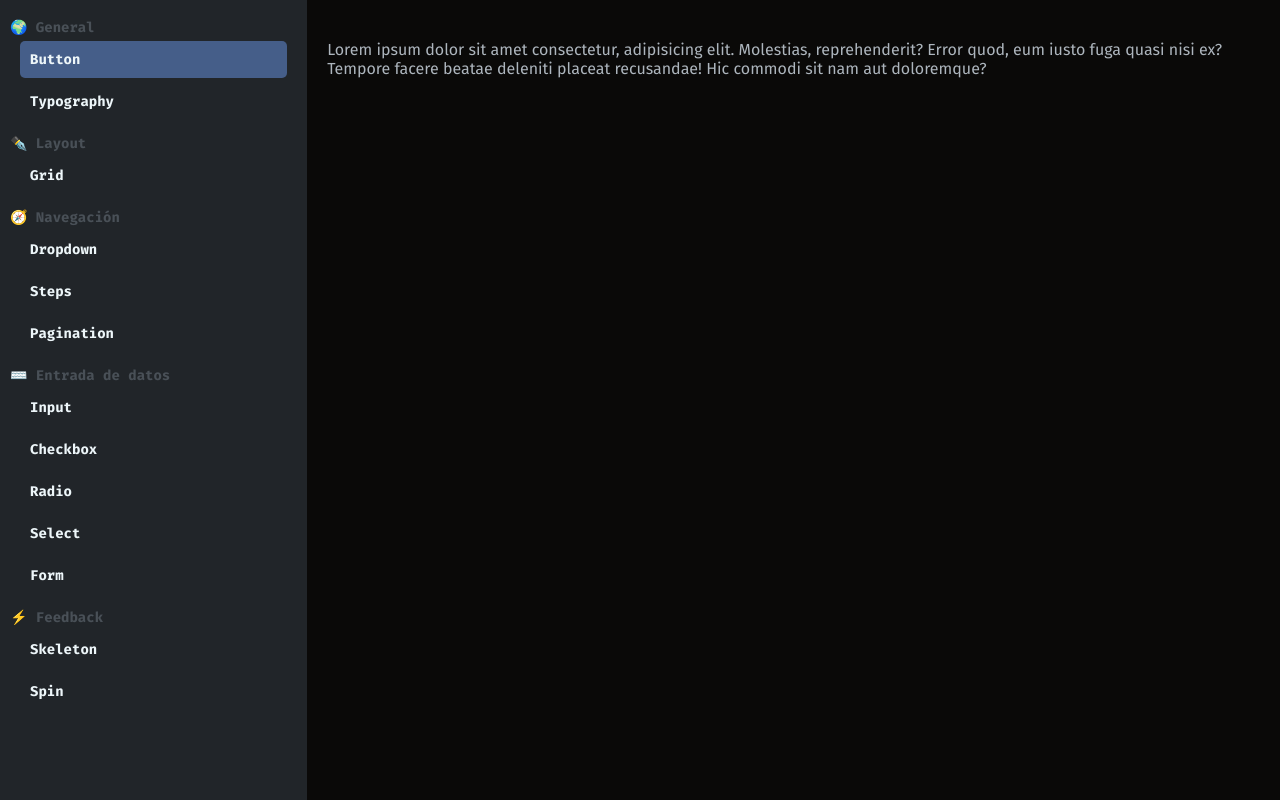
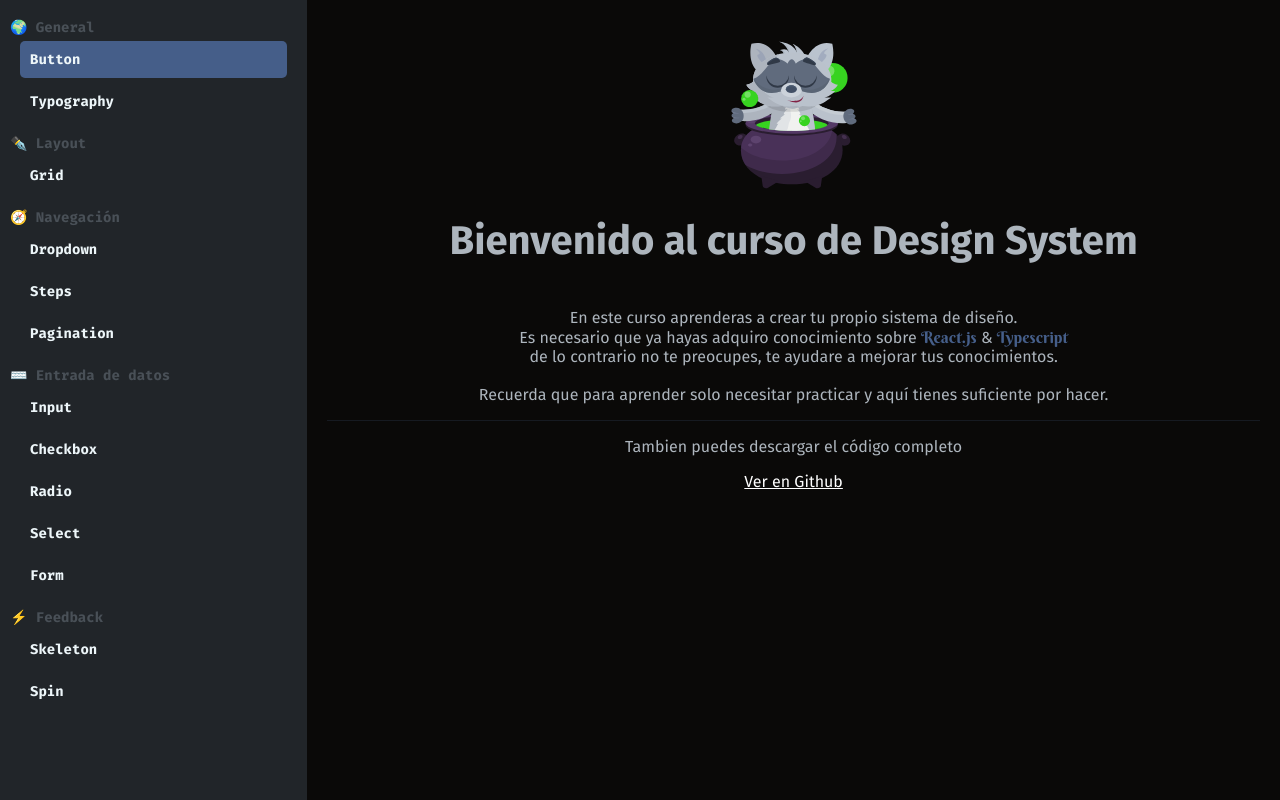
Before and after one commit to nappalm/custom-design-system, a React app: page / in a window 1280 px wide. Built offline with nearby package versions, Linux system fonts and the light colour scheme.

Commit message:
Configure routing and home page

```diff
--- a/package.json
+++ b/package.json
@@ -11,6 +11,7 @@
   "author": "Manuel Morales",
   "license": "ISC",
   "dependencies": {
+    "@reach/router": "^1.3.4",
     "@types/react": "^17.0.19",
     "@types/react-dom": "^17.0.9",
     "html-webpack-plugin": "^5.3.2",
@@ -26,6 +27,7 @@
     "@babel/preset-env": "^7.15.4",
     "@babel/preset-react": "^7.14.5",
     "@babel/preset-typescript": "^7.15.0",
+    "@types/reach__router": "^1.3.9",
     "babel-loader": "^8.2.2",
     "css-loader": "^6.2.0",
     "style-loader": "^3.2.1",
--- a/src/base.css
+++ b/src/base.css
@@ -8,4 +8,5 @@ body {
   background-color: #0a0908;
   color: #adb5bd;
   font-size: 16px;
+  overflow: hidden;
 }
--- a/src/declaration.d.ts
+++ b/src/declaration.d.ts
@@ -1 +1,2 @@
 declare module '*.css'
+declare module '*.svg'
--- a/src/index.tsx
+++ b/src/index.tsx
@@ -1,11 +1,47 @@
 import React from 'react';
 import ReactDOM from 'react-dom'
+import { Location, Router } from '@reach/router';
+import pagePreview from './previews/pagePreview';
+import Home from './previews/home';
 
 import Layout from './layout';
 import './base.css';
 
+type RenderPreviewProps = {
+  path: any;
+  preview: string;
+}
+
+const RenderPreview: React.FC<RenderPreviewProps> = ({ preview }) => {
+  let Preview;
+
+  try {
+    Preview = require(`./previews/${preview}`).default;
+  } catch {
+    Preview = () => null;
+  }
+
+  return Preview;
+}
+
+
 ReactDOM.render(
-  <div>
-  <Layout />
-  </div>,document.getElementById('root')
+  <Location>
+    {({ location }:any) => (
+      <Layout>
+        <Router location={location} style={{ height: '100%' }}>
+          <Home path="/" />
+        { pagePreview.map((preview) => (
+            <RenderPreview
+              preview={preview}
+              key={preview}
+              path={preview}
+            />
+          ))
+        }
+        </Router>
+      </Layout>
+    )}
+  </Location>
+  ,document.getElementById('root')
 )
--- a/src/layout/index.tsx
+++ b/src/layout/index.tsx
@@ -3,7 +3,7 @@ import Nav from './nav';
 import styled from './index.css';
 
 type LayoutProps = {
-  children?: React.ReactChild
+  children?: React.ReactNode
 }
 
 const Layout: React.FC<LayoutProps> = ({ children }) => {
@@ -12,9 +12,6 @@ const Layout: React.FC<LayoutProps> = ({ children }) => {
       <Nav />
       <div className={styled.contentLayout}>
         {children}
-        Lorem ipsum dolor sit amet consectetur, adipisicing elit. Molestias,
-        reprehenderit? Error quod, eum iusto fuga quasi nisi ex?
-        Tempore facere beatae deleniti placeat recusandae! Hic commodi sit nam aut doloremque?
       </div>
     </div>
   )
--- a/src/layout/nav/index.css
+++ b/src/layout/nav/index.css
@@ -1,7 +1,7 @@
 .nav {
   background-color: #212529;
   width: 100%;
-  overflow-y: scroll;
+  overflow-y: auto;
   font-family: 'Fira Mono', monospace;
   font-size: 14px;
 }
--- /dev/null
+++ b/src/previews/home/index.css
@@ -0,0 +1,30 @@
+.base {
+  display: flex;
+  flex-direction: column;
+  justify-content: center;
+  align-items: center;
+}
+.title {
+  font-size: 40px;
+}
+
+p {
+  text-align: center;
+}
+
+code {
+  color: #455e89;
+  font-family: 'Berkshire Swash', cursive;
+}
+.divider {
+  height: 1px;
+  background-color: #455e89;
+  width: 100%;
+  opacity: .2;
+}
+.linksSection {
+  text-align: center;
+}
+.linksSection a {
+  color: white;
+}
--- /dev/null
+++ b/src/previews/home/index.tsx
@@ -0,0 +1,35 @@
+import React from 'react';
+import Caldera from '../../assets/caldera.svg';
+import styled from './index.css';
+
+const Home: React.FC<unknown> = () => {
+  return (
+    <div className={styled.base}>
+      <img
+        height={150}
+        src={Caldera}
+        alt="caldera-icon" />
+      <h1 className={styled.title}>
+        Bienvenido al curso de Design System
+      </h1>
+      <p>
+        En este curso aprenderas a crear tu propio sistema de diseño. <br />
+        Es necesario que ya hayas adquiro conocimiento sobre <code>React.js</code> & <code>Typescript</code> <br />
+        de lo contrario no te preocupes, te ayudare a mejorar tus conocimientos.
+        <br /> <br />
+        Recuerda que para aprender solo necesitar practicar y aquí tienes suficiente por hacer.
+      </p>
+
+      <div className={styled.divider}></div>
+
+      <div className={styled.linksSection}>
+        <p>Tambien puedes descargar el código completo</p>
+        <a href="https://github.com/nappalm">
+          Ver en Github
+        </a>
+      </div>
+    </div>
+  )
+}
+
+export default Home;
--- /dev/null
+++ b/src/previews/pagePreview.ts
@@ -0,0 +1,15 @@
+export default [
+  'button',
+  'typography',
+  'grid',
+  'dropdown',
+  'steps',
+  'pagination',
+  'input',
+  'checkbox',
+  'radio',
+  'select',
+  'form',
+  'skeleton',
+  'spin'
+];
```
Also changed, not shown: src/assets/caldera.svg (added), src/components/button/index.tsx (renamed from src/patterns/button/index.tsx), src/components/index.ts (renamed from src/patterns/index.ts), 1 other file (tests, documents, lock files or other folders).
